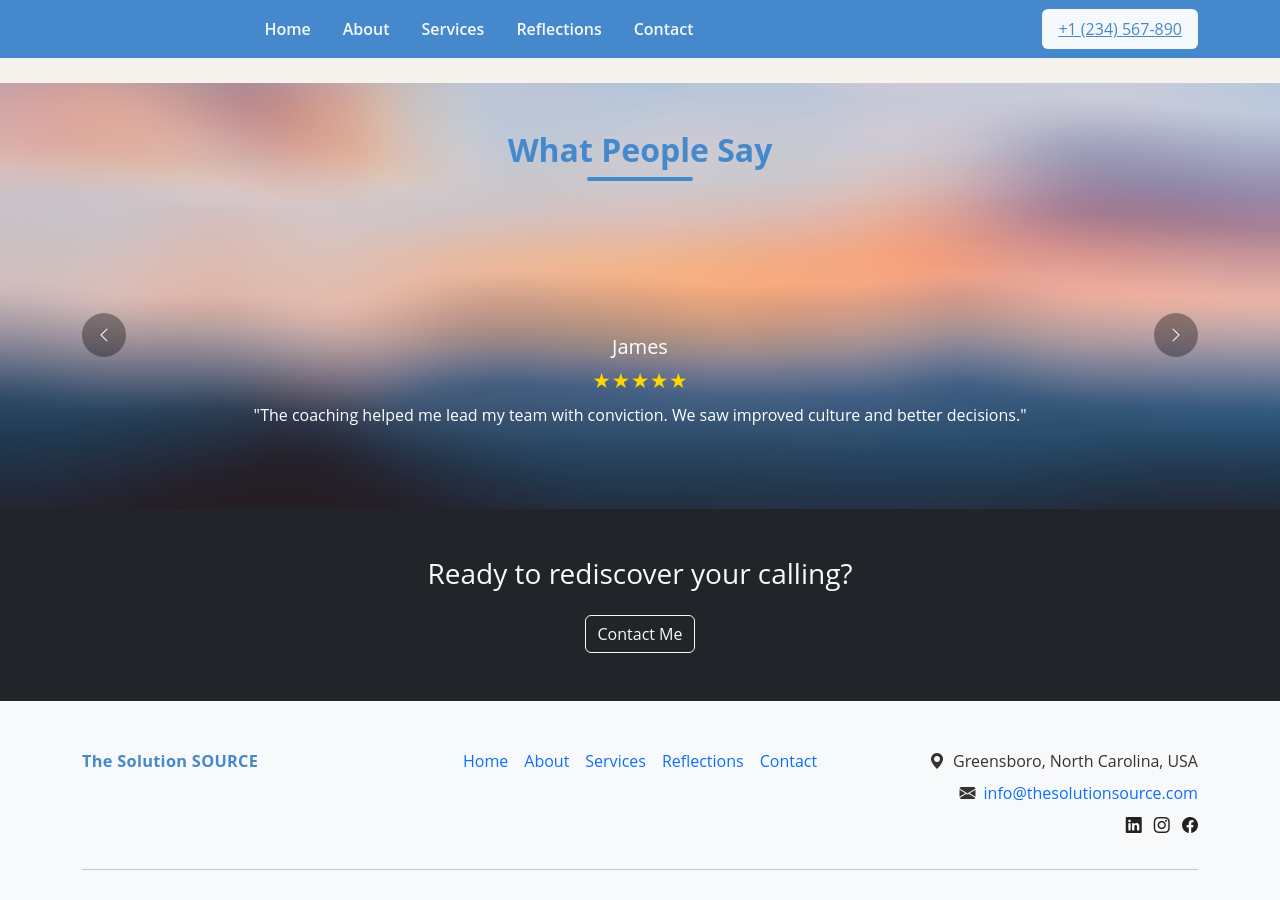
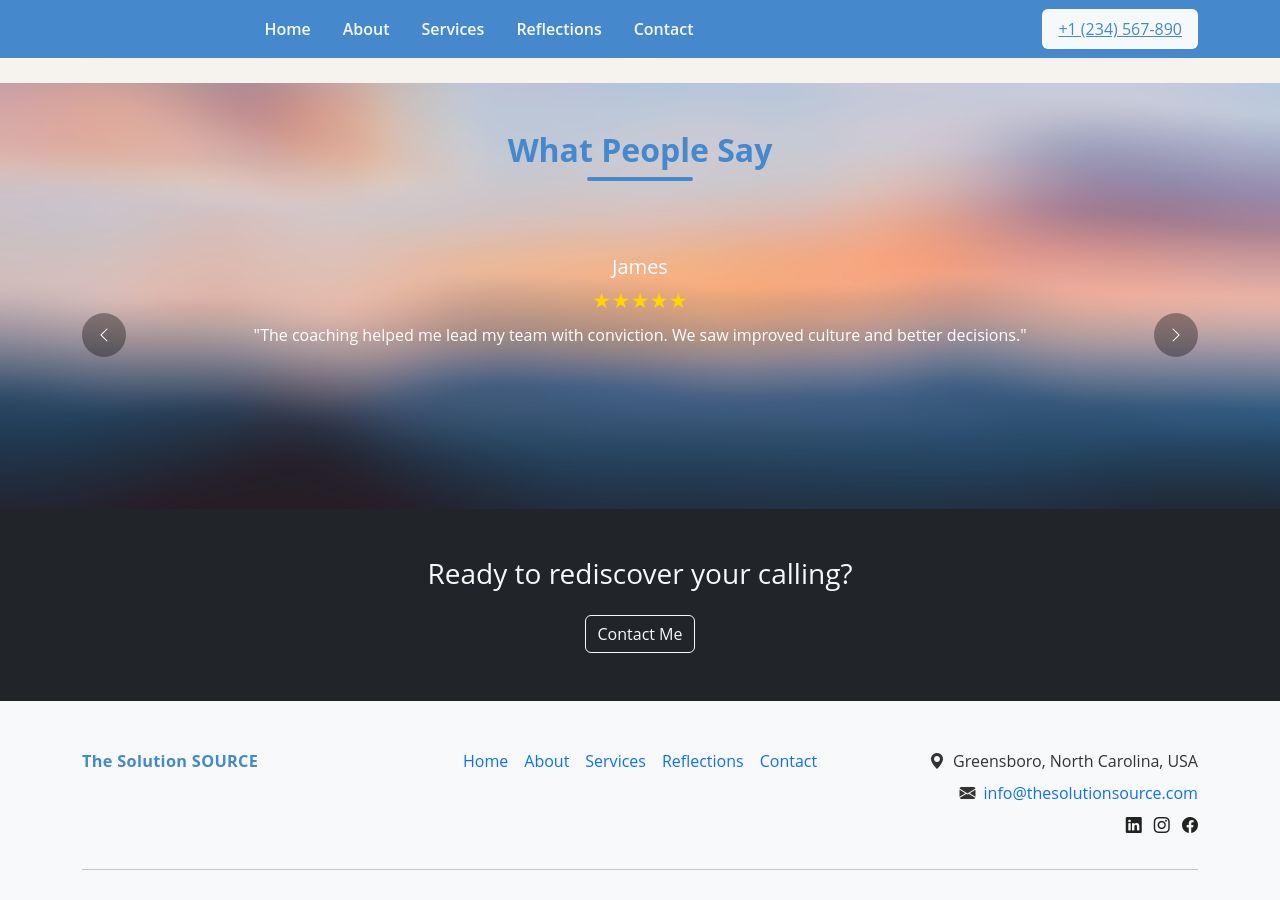
Before and after one commit to digitalsparkhq/thesolutionsource-demo, a Jekyll site: the page built from index.md, in a window 1280 px wide and 900 px high, scrolled down 2394 px. Built offline with Jekyll 4.4.1, drawn with Linux system fonts in a browser that asks for light colours.

Commit message:
Update index.md

```diff
--- a/index.md
+++ b/index.md
@@ -101,7 +101,7 @@ subtitle: "Cultivating Your Calling — aligning identity, purpose and professio
 
     <div class="d-flex align-items-center justify-content-between mb-3 position-relative overflow-hidden" style="min-height:220px;">
       <div id="reviewPrev" class="review-arrow"><i class="bi bi-chevron-left"></i></div>
-      <div class="flex-grow-1 px-3 position-relative">
+      <div class="flex-grow-1 px-3 position-relative review-container">
         <div class="review-slide active">
           <h5 class="text-white">Anna</h5>
           <div class="review-stars">★★★★★</div>
```
